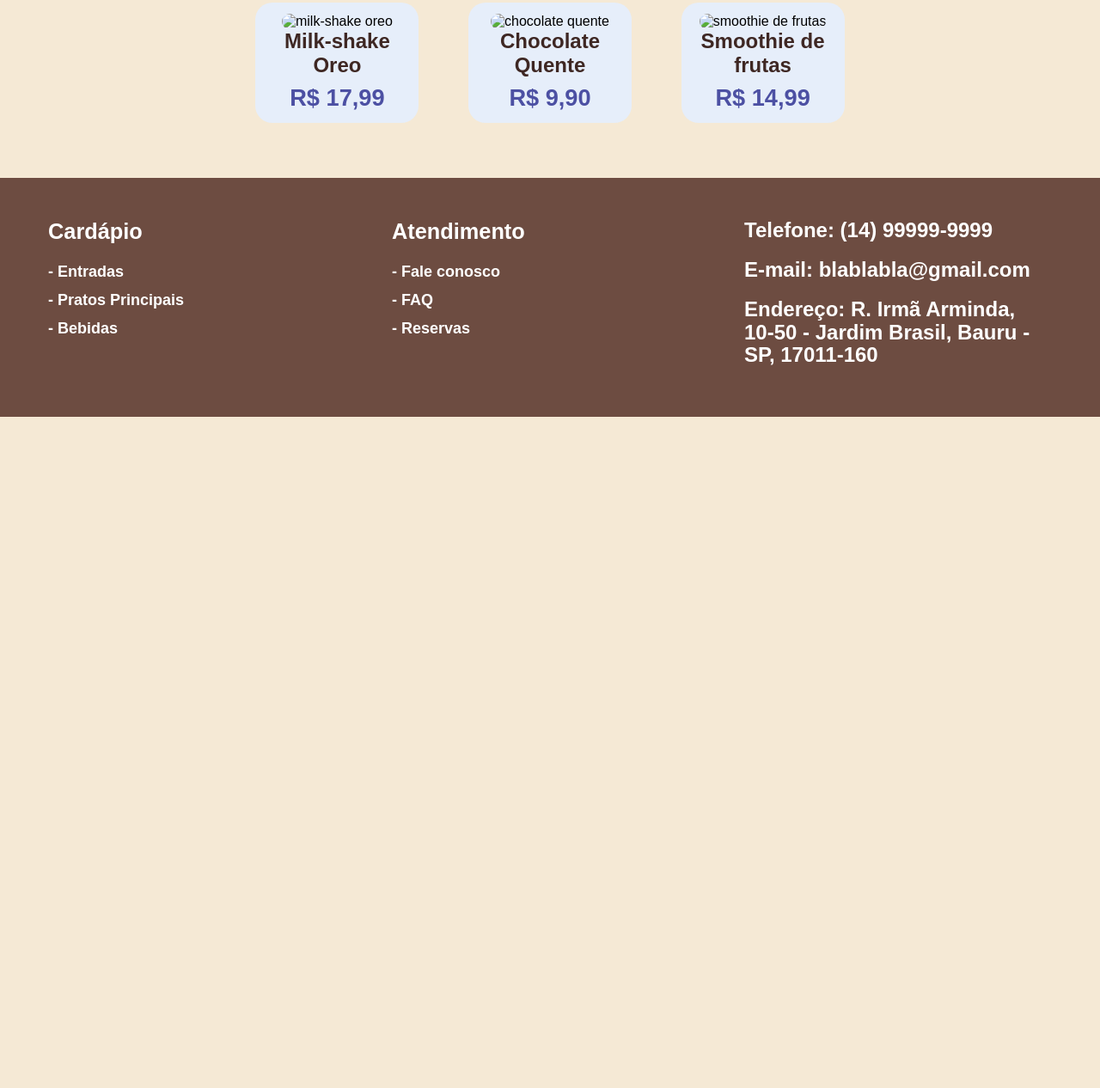
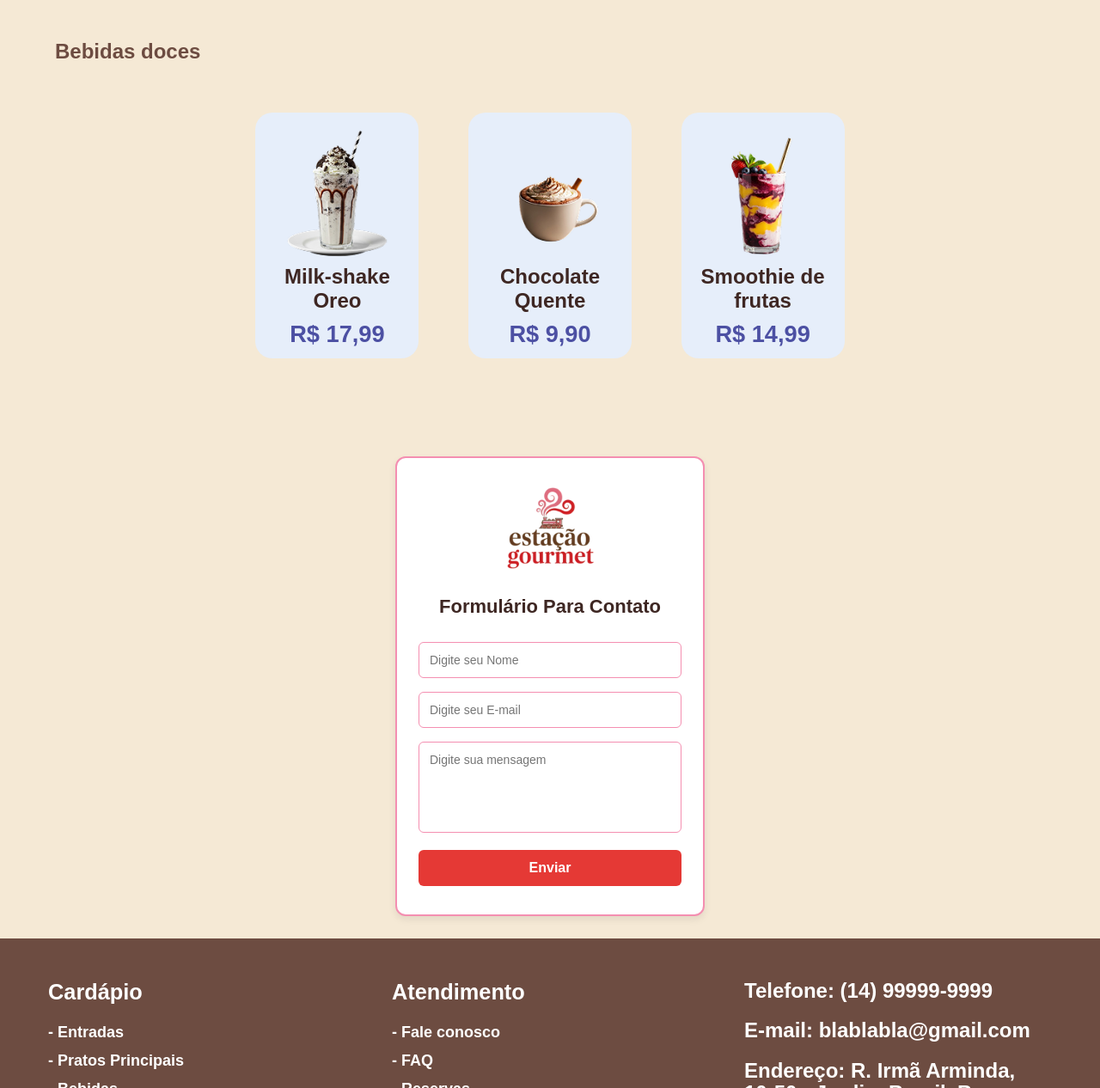
Before and after one commit to shiftyLogm/estacao_gourmet, a plain HTML site: page index.html in a window 1280 px wide. Shown: the part 1634-2900 px from the top of the page at 86% size. Before the commit the page ends 2119 px from the top, so only its background shows below. Drawn offline with nearby package versions, Linux system fonts and the light colour scheme.

Commit message:
feat: Formulario de contato

```diff
--- a/css/style.css
+++ b/css/style.css
@@ -132,6 +132,7 @@ main {
 body {
   background-color: #F5E9D5;
 }
+
 .cardapio {
   display: flex;
   justify-content: center;
@@ -202,15 +203,18 @@ body {
 
 /* Cores dos preços por seção */
 .cardapio-entradas .preco-cardapio {
-  color: #32BE51; /* Verde */
+  color: #32BE51;
+  /* Verde */
 }
 
 .cardapio-pratos .preco-cardapio {
-  color: #C02D4E; /* Vermelho/rosa */
+  color: #C02D4E;
+  /* Vermelho/rosa */
 }
 
 .cardapio-bebidas .preco-cardapio {
-  color: #4C50A3; /* Azul/roxo */
+  color: #4C50A3;
+  /* Azul/roxo */
 }
 
 .card-entrada:hover {
@@ -222,6 +226,7 @@ body {
   .img-card {
     max-width: 90%;
   }
+
   .card-entrada {
     max-width: 100px;
     max-height: 200px;
@@ -235,3 +240,145 @@ body {
     font-size: 1.1rem;
   }
 }
+
+:root {
+  --creme: #FFF8F0;
+  /* fundo geral */
+  --branco: #FFFFFF;
+  /* navbar e cards */
+  --marrom-cafe: #3E2723;
+  /* textos principais */
+  --marrom-claro: #6D4C41;
+  /* descrições */
+  --vermelho: #E53935;
+  /* botões CTA */
+  --rosa: #F48FB1;
+  /* detalhes decorativos */
+  --rosa-hover: #EC407A;
+  /* hover botão */
+  --amarelo: #FFD54F;
+  /* destaques especiais */
+}
+
+ul {
+  list-style: none;
+}
+
+a {
+  text-decoration: none;
+}
+
+/* ===== NAVBAR ===== */
+.navbar {
+  background-color: var(--branco);
+  display: flex;
+  justify-content: center;
+  align-items: center;
+  position: relative;
+  height: 13vh;
+  padding: 0 40px;
+  width: 100%;
+  box-shadow: 0 2px 4px rgba(0, 0, 0, 0.05);
+  border-bottom: 3px solid var(--rosa);
+  /* detalhe rosa */
+}
+
+.navbar img {
+  max-width: 90px;
+  position: absolute;
+  left: 30px;
+}
+
+.navbar ul {
+  display: flex;
+  gap: 40px;
+}
+
+.navbar ul li a {
+  font-size: 18px;
+  font-weight: 600;
+  color: var(--marrom-cafe);
+  transition: color 0.2s ease-in;
+}
+
+.navbar ul li a:hover {
+  color: var(--vermelho);
+}
+
+.form-wrapper {
+  display: flex;
+  flex-direction: column;
+  align-items: center;
+  margin-bottom: 2%;
+}
+
+/* ===== FORMULÁRIO ===== */
+.form-container {
+  background: var(--branco);
+  padding: 25px;
+  border-radius: 12px;
+  box-shadow: 0 4px 8px rgba(0, 0, 0, 0.08);
+  width: 360px;
+  margin-top: 50px;
+  border: 2px solid var(--rosa);
+  /* borda decorativa */
+}
+
+/* ===== LOGO ===== */
+.form-container .logoformatacao {
+  display: block;
+  margin: 0 auto 15px;
+  max-width: 120px;
+  height: auto;
+}
+
+.form-container h1 {
+  text-align: center;
+  font-size: 22px;
+  margin-bottom: 20px;
+  color: var(--marrom-cafe);
+}
+
+input,
+textarea,
+button {
+  width: 100%;
+  padding: 12px;
+  margin: 8px 0;
+  border-radius: 6px;
+  border: 1px solid var(--rosa);
+  font-size: 14px;
+  outline: none;
+}
+
+input,
+textarea {
+  color: var(--marrom-claro);
+  background: #fff;
+}
+
+input:focus,
+textarea:focus {
+  border: 1px solid var(--amarelo);
+  /* destaque amarelo ao focar */
+  box-shadow: 0 0 6px var(--amarelo);
+}
+
+textarea {
+  resize: none;
+}
+
+button {
+  background: var(--vermelho);
+  color: white;
+  border: none;
+  font-size: 16px;
+  cursor: pointer;
+  font-weight: 600;
+  transition: background 0.3s ease, transform 0.1s;
+}
+
+button:hover {
+  background: var(--rosa-hover);
+  transform: scale(1.02);
+}
--- a/index.html
+++ b/index.html
@@ -28,7 +28,7 @@
             <ul class="nav-list">
                 <li class="nav-links"><a href="#topo">Início</a></li>
                 <li class="nav-links"><a href="#cardapio-principal">Cardápio</a></li>
-                <li class="nav-links"><a href="">Contato</a></li>
+                <li class="nav-links"><a href="#formulario">Contato</a></li>
             </ul>
         </nav>
 
@@ -63,19 +63,19 @@
                 <h1 class="h1-cardapio">Entradas doces</h1>
                 <div class="entrada-card">
                     <div class="card-entrada">
-                        <img class="img-card" src="assets/cardapio/Entrada-churros.png" alt="churros doce porção">
+                        <img class="img-card" src="assets/images/cardapio/Entrada-churros.png" alt="churros doce porção">
                         <h2 class="titulo-cardapio">Porção de Churros</h2>
                         <p class="preco-cardapio">R$ 11,90</p>
                     </div>
 
                     <div class="card-entrada">
-                        <img class="img-card" src="assets/cardapio/trio-de-mousses.png" alt="trio de mousses">
+                        <img class="img-card" src="assets/images/cardapio/trio-de-mousses.png" alt="trio de mousses">
                         <h2 class="titulo-cardapio">Trio de Mousses</h2>
                         <p class="preco-cardapio">R$ 10,90</p>
                     </div>
 
                     <div class="card-entrada">
-                        <img class="img-card" src="assets/cardapio/Cake-pops.png" alt="pirulitos de bolo">
+                        <img class="img-card" src="assets/images/cardapio/Cake-pops.png" alt="pirulitos de bolo">
                         <h2 class="titulo-cardapio">Pirulitos de bolo</h2>
                         <p class="preco-cardapio">R$ 7,99</p>
                     </div>
@@ -86,19 +86,19 @@
                 <h1 class="h1-cardapio">Pratos principais</h1>
                 <div class="entrada-card">
                     <div class="card-entrada">
-                        <img class="img-card" src="img-estacao/Fondue-gourmet.png" alt="fondue gourmet">
+                        <img class="img-card" src="/assets/images/cardapio/fondue-gourmet.png" alt="fondue gourmet">
                         <h2 class="titulo-cardapio">Fondue gourmet</h2>
                         <p class="preco-cardapio">R$ 20,99</p>
                     </div>
 
                     <div class="card-entrada">
-                        <img class="img-card" src="img-estacao/Petit-gateau-estacao.png" alt="petit gateau">
+                        <img class="img-card" src="/assets/images/cardapio/petit-gateau.png" alt="petit gateau">
                         <h2 class="titulo-cardapio">Petit Gateau Estação</h2>
                         <p class="preco-cardapio">R$ 10,99</p>
                     </div>
 
                     <div class="card-entrada">
-                        <img class="img-card" src="img-estacao/Cheesecake-vermelhas.png"
+                        <img class="img-card" src="/assets/images/cardapio/Cheesecake.png"
                             alt="cheesecake de frutas vermelhas">
                         <h2 class="titulo-cardapio">Cheesecake Vermelhas</h2>
                         <p class="preco-cardapio">R$ 18,99</p>
@@ -110,25 +110,41 @@
                 <h1 class="h1-cardapio">Bebidas doces</h1>
                 <div class="entrada-card">
                     <div class="card-entrada">
-                        <img class="img-card" src="img-estacao/Milkshake-oreo.png" alt="milk-shake oreo">
+                        <img class="img-card" src="/assets/images/cardapio/MilkShake-Oreo.png" alt="milk-shake oreo">
                         <h2 class="titulo-cardapio">Milk-shake Oreo</h2>
                         <p class="preco-cardapio">R$ 17,99</p>
                     </div>
 
                     <div class="card-entrada">
-                        <img class="img-card" src="img-estacao/Chocolate-quente.png" alt="chocolate quente">
+                        <img class="img-card" src="/assets/images/cardapio/Chocolate-Quente.png" alt="chocolate quente">
                         <h2 class="titulo-cardapio">Chocolate Quente</h2>
                         <p class="preco-cardapio">R$ 9,90</p>
                     </div>
 
                     <div class="card-entrada">
-                        <img class="img-card" src="img-estacao/Smoothie-frutas.png" alt="smoothie de frutas">
+                        <img class="img-card" src="/assets/images/cardapio/Smoothie-frutas.png" alt="smoothie de frutas">
                         <h2 class="titulo-cardapio">Smoothie de frutas</h2>
                         <p class="preco-cardapio">R$ 14,99</p>
                     </div>
                 </div>
             </div>
         </section>
+
+        <section id="formulario">
+            <div class="form-wrapper">
+                <div class="form-container">
+                    <img src="assets/images/logo1.png" alt="" class="logoformatacao">
+                    <h1>Formulário Para Contato</h1>
+                    <form action="https://formsubmit.co/blablabla@gmail.com" method="POST">
+                        <input type="text" name="name" placeholder="Digite seu Nome" required>
+                        <input type="email" name="email" placeholder="Digite seu E-mail" required>
+                        <textarea name="message" placeholder="Digite sua mensagem" rows="5" required></textarea>
+                        <button type="submit">Enviar</button>
+                    </form>
+                </div>
+            </div>
+        </section>
+
     </main>
 
     <footer class="footer">
```
Also changed, not shown: assets/images/cardapio/Cake-pops.png (renamed from assets/cardapio/Cake-pops.png), assets/images/cardapio/Cheesecake.png (added), assets/images/cardapio/Chocolate-Quente.png (added), assets/images/cardapio/Entrada-churros.png (renamed from assets/cardapio/Entrada-churros.png), assets/images/cardapio/MilkShake-Oreo.png (added), assets/images/cardapio/Smoothie-frutas.png (added), assets/images/cardapio/fondue-gourmet.png (added), assets/images/cardapio/petit-gateau.png (added), assets/images/cardapio/trio-de-mousses.png (renamed from assets/cardapio/trio-de-mousses.png). Lines whose indentation alone changed are shown as unchanged.
